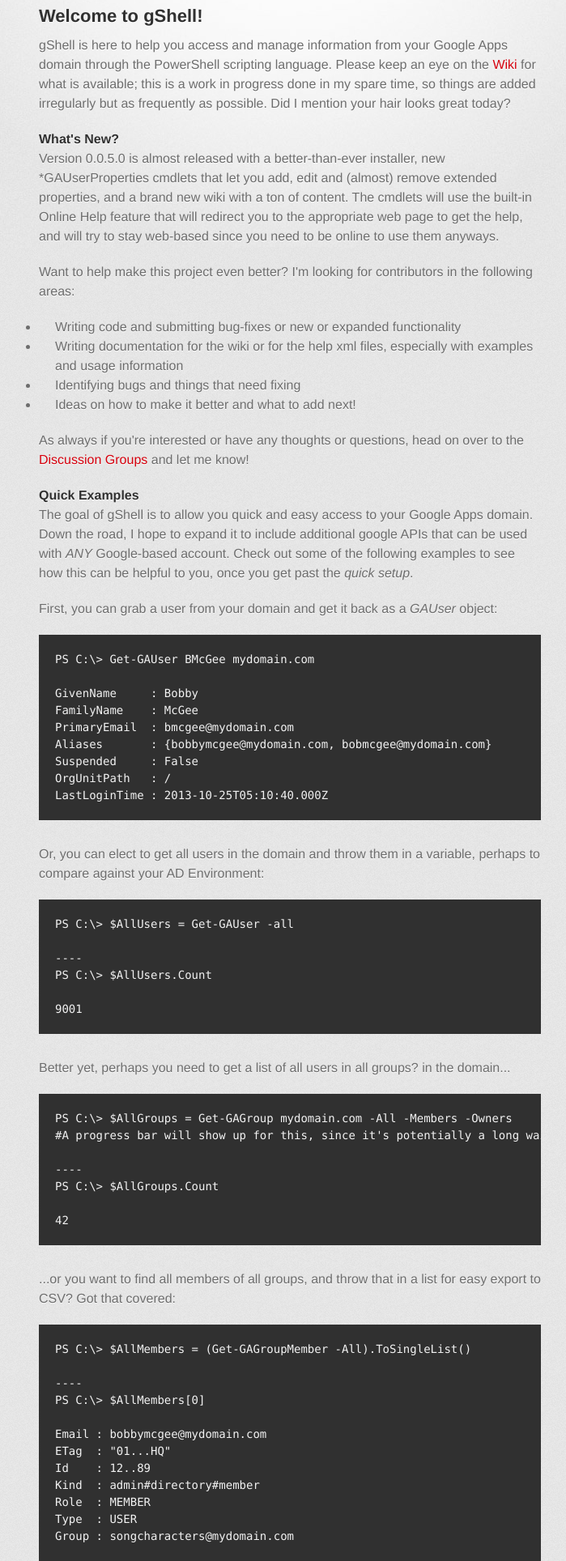
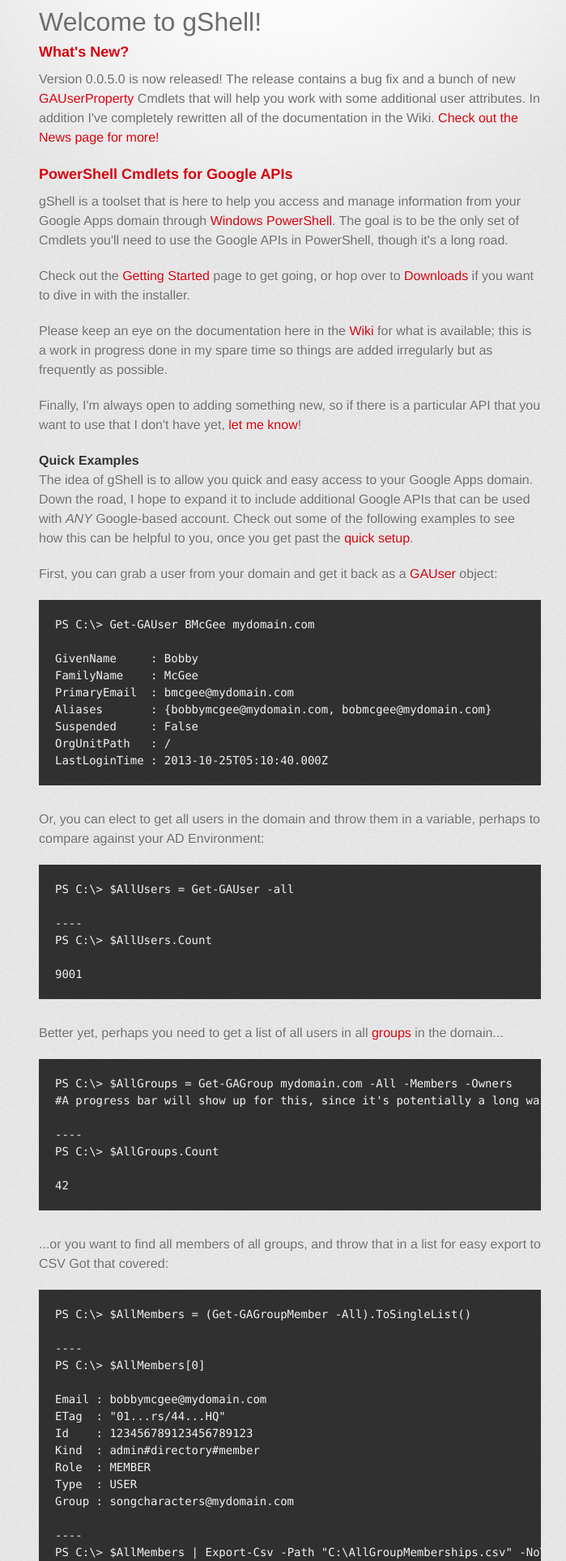
Before and after one commit to squid808/gShell, a plain HTML site: page index.html in a window 1280 px wide. Shown: the part 268-2196 px from the top of the page at 81% size, without its empty margins (282-981 px from the left). Drawn offline with Linux system fonts and the light colour scheme; a web font is replaced by a local one.

```diff
--- a/index.html
+++ b/index.html
@@ -10,7 +10,7 @@
     <!--[if lt IE 9]>
     <script src="//html5shiv.googlecode.com/svn/trunk/html5.js"></script>
     <![endif]-->
-    <title>Gshell by squid808</title>
+    <title>gShell by squid808</title>
   </head>
 
   <body>
@@ -18,7 +18,7 @@
       <div class="inner">
 
         <header>
-          <h1>Gshell</h1>
+          <h1>gShell</h1>
           <h2>PowerShell Cmdlets for Google Apps and Gmail</h2>
         </header>
 
@@ -31,98 +31,94 @@
         <hr>
 
         <section id="main_content">
-          <h2>
-<a id="welcome-to-gshell" class="anchor" href="#welcome-to-gshell" aria-hidden="true"><span class="octicon octicon-link"></span></a>Welcome to gShell!</h2>
+          <h1>
+<a id="welcome-to-gshell" class="anchor" href="#welcome-to-gshell" aria-hidden="true"><span class="octicon octicon-link"></span></a>Welcome to gShell!</h1>
 
-<p>gShell is here to help you access and manage information from your Google Apps domain through the PowerShell scripting language. Please keep an eye on the <a href="https://github.com/squid808/gShell/wiki">Wiki</a> for what is available; this is a work in progress done in my spare time, so things are added irregularly but as frequently as possible. Did I mention your hair looks great today?</p>
+<h3>
+<a id="whats-new" class="anchor" href="#whats-new" aria-hidden="true"><span class="octicon octicon-link"></span></a>What's New?</h3>
 
-<h4>
-<a id="whats-new" class="anchor" href="#whats-new" aria-hidden="true"><span class="octicon octicon-link"></span></a>What's New?</h4>
+<p>Version 0.0.5.0 is now released! The release contains a bug fix and a bunch of new <a href="https://github.com/squid808/gShell/wiki/Working-With-User-Properties">GAUserProperty</a> Cmdlets that will help you work with some additional user attributes. In addition I've completely rewritten all of the documentation in the Wiki. <a href="https://github.com/squid808/gShell/wiki/News">Check out the News page for more!</a></p>
 
-<p>Version 0.0.5.0 is almost released with a better-than-ever installer, new *GAUserProperties cmdlets that let you add, edit and (almost) remove extended properties, and a brand new wiki with a ton of content. The cmdlets will use the built-in Online Help feature that will redirect you to the appropriate web page to get the help, and will try to stay web-based since you need to be online to use them anyways.</p>
+<h3>
+<a id="powershell-cmdlets-for-google-apis" class="anchor" href="#powershell-cmdlets-for-google-apis" aria-hidden="true"><span class="octicon octicon-link"></span></a>PowerShell Cmdlets for Google APIs</h3>
 
-<p>Want to help make this project even better? I'm looking for contributors in the following areas:</p>
+<p>gShell is a toolset that is here to help you access and manage information from your Google Apps domain through <a href="http://en.wikipedia.org/wiki/Windows_PowerShell">Windows PowerShell</a>. The goal is to be the only set of Cmdlets you'll need to use the Google APIs in PowerShell, though it's a long road.</p>
 
-<ul>
-<li>Writing code and submitting bug-fixes or new or expanded functionality</li>
-<li>Writing documentation for the wiki or for the help xml files, especially with examples and usage information</li>
-<li>Identifying bugs and things that need fixing</li>
-<li>Ideas on how to make it better and what to add next!</li>
-</ul>
+<p>Check out the <a href="https://github.com/squid808/gShell/wiki/Getting-Started">Getting Started</a> page to get going, or hop over to <a href="https://github.com/squid808/gShell/wiki/Downloads">Downloads</a> if you want to dive in with the installer.</p>
 
-<p>As always if you're interested or have any thoughts or questions, head on over to the <a href="https://github.com/squid808/gShell/wiki/Discussion-Groups">Discussion Groups</a> and let me know!</p>
+<p>Please keep an eye on the documentation here in the <a href="https://github.com/squid808/gShell/wiki">Wiki</a> for what is available; this is a work in progress done in my spare time so things are added irregularly but as frequently as possible.</p>
+
+<p>Finally, I'm always open to adding something new, so if there is a particular API that you want to use that I don't have yet, <a href="https://github.com/squid808/gShell/wiki/Discussion-Groups">let me know</a>!</p>
 
 <h4>
 <a id="quick-examples" class="anchor" href="#quick-examples" aria-hidden="true"><span class="octicon octicon-link"></span></a>Quick Examples</h4>
 
-<p>The goal of gShell is to allow you quick and easy access to your Google Apps domain. Down the road, I hope to expand it to include additional google APIs that can be used with <em>ANY</em> Google-based account. Check out some of the following examples to see how this can be helpful to you, once you get past the <em>quick setup</em>.</p>
+<p>The idea of gShell is to allow you quick and easy access to your Google Apps domain. Down the road, I hope to expand it to include additional Google APIs that can be used with <em>ANY</em> Google-based account. Check out some of the following examples to see how this can be helpful to you, once you get past the <a href="https://github.com/squid808/gShell/wiki/Getting-Started">quick setup</a>.</p>
 
-<p>First, you can grab a user from your domain and get it back as a <em>GAUser</em> object:</p>
+<p>First, you can grab a user from your domain and get it back as a <a href="https://github.com/squid808/gShell/wiki/GAUser">GAUser</a> object:</p>
 
-<pre><code>PS C:\&gt; Get-GAUser BMcGee mydomain.com
+<div class="highlight highlight-PowerShell"><pre>PS C:\&gt; <span class="pl-k"><span class="pl-k">Get-GAUser</span></span> BMcGee mydomain.com
 
 GivenName     : Bobby
 FamilyName    : McGee
 PrimaryEmail  : bmcgee@mydomain.com
 Aliases       : {bobbymcgee@mydomain.com, bobmcgee@mydomain.com}
 Suspended     : False
-OrgUnitPath   : /
-LastLoginTime : 2013-10-25T05:10:40.000Z
-</code></pre>
+OrgUnitPath   : <span class="pl-k">/</span>
+LastLoginTime : <span class="pl-c1">2013</span><span class="pl-k"><span class="pl-k">-</span></span><span class="pl-c1">10</span><span class="pl-k"><span class="pl-k">-</span></span><span class="pl-c1">25</span>T05:<span class="pl-c1">10</span>:<span class="pl-c1">40.00</span>0Z</pre></div>
 
 <p>Or, you can elect to get all users in the domain and throw them in a variable, perhaps to compare against your AD Environment:</p>
 
-<pre><code>PS C:\&gt; $AllUsers = Get-GAUser -all
+<div class="highlight highlight-PowerShell"><pre>PS C:\&gt; <span class="pl-vo">$AllUsers</span> <span class="pl-k">=</span> <span class="pl-k"><span class="pl-k">Get-GAUser</span></span> <span class="pl-k">-</span>all
 
-----
-PS C:\&gt; $AllUsers.Count
+<span class="pl-k">----</span>
+PS C:\&gt; <span class="pl-vo">$AllUsers</span>.Count
 
-9001
-</code></pre>
+<span class="pl-c1">9001</span></pre></div>
 
-<p>Better yet, perhaps you need to get a list of all users in all groups? in the domain...</p>
+<p>Better yet, perhaps you need to get a list of all users in all <a href="https://github.com/squid808/gShell/wiki/GAGroup">groups</a> in the domain...</p>
 
-<pre><code>PS C:\&gt; $AllGroups = Get-GAGroup mydomain.com -All -Members -Owners
-#A progress bar will show up for this, since it's potentially a long wait
+<div class="highlight highlight-PowerShell"><pre>PS C:\&gt; <span class="pl-vo">$AllGroups</span> <span class="pl-k">=</span> <span class="pl-k"><span class="pl-k">Get-GAGroup</span></span> mydomain.com <span class="pl-k">-</span>All <span class="pl-k">-</span>Members <span class="pl-k">-</span>Owners
+<span class="pl-c">#A progress bar will show up for this, since it's potentially a long wait</span>
 
-----
-PS C:\&gt; $AllGroups.Count
+<span class="pl-k">----</span>
+PS C:\&gt; <span class="pl-vo">$AllGroups</span>.Count
 
-42
-</code></pre>
+<span class="pl-c1">42</span></pre></div>
 
-<p>...or you want to find all members of all groups, and throw that in a list for easy export to CSV? Got that covered:</p>
+<p>...or you want to find all members of all groups, and throw that in a list for easy export to CSV Got that covered:</p>
 
-<pre><code>PS C:\&gt; $AllMembers = (Get-GAGroupMember -All).ToSingleList()
+<div class="highlight highlight-PowerShell"><pre>PS C:\&gt; <span class="pl-vo">$AllMembers</span> <span class="pl-k">=</span> (<span class="pl-k"><span class="pl-k">Get-GAGroupMember</span></span> <span class="pl-k">-</span>All).ToSingleList()
 
-----
-PS C:\&gt; $AllMembers[0]
+<span class="pl-k">----</span>
+PS C:\&gt; <span class="pl-vo">$AllMembers</span>[<span class="pl-c1">0</span>]
 
 Email : bobbymcgee@mydomain.com
-ETag  : "01...HQ"
-Id    : 12..89
+ETag  : <span class="pl-s1"><span class="pl-pds">"</span>01...rs/44...HQ<span class="pl-pds">"</span></span>
+Id    : <span class="pl-c1">123456789123456789123</span>
 Kind  : admin#directory#member
 Role  : MEMBER
 Type  : USER
 Group : songcharacters@mydomain.com
 
-----
-PS C:\&gt; $AllMembers | Export-Csv -Path "C:\AllGroupMemberships.csv" -NoTypeInformation
+<span class="pl-k">----</span>
+PS C:\&gt; <span class="pl-vo">$AllMembers</span> <span class="pl-k">|</span> <span class="pl-k"><span class="pl-k">Export-Csv</span></span> <span class="pl-k">-</span>Path <span class="pl-s1"><span class="pl-pds">"</span>C:\AllGroupMemberships.csv<span class="pl-pds">"</span></span> <span class="pl-k">-</span>NoTypeInformation
 
-----
-PS C:\&gt; (Get-Content "C:\AllDomainGroupMemberships.csv")[0..1]
-#Let's look directly at the CSV file...
+<span class="pl-k">----</span>
+PS C:\&gt; (<span class="pl-k"><span class="pl-k">Get-Content</span></span> <span class="pl-s1"><span class="pl-pds">"</span>C:\AllDomainGroupMemberships.csv<span class="pl-pds">"</span></span>)[<span class="pl-c1">0..1</span>]
+<span class="pl-c">#Let's look directly at the CSV file...</span>
 
-"Email","ETag","Id","Kind","Role","Type","Group"
-,"""01..HQ""","12..89","admin#directory#member","MEMBER","USER"
-,"songcharacters@mydomain.com"
-</code></pre>
+<span class="pl-s1"><span class="pl-pds">"</span>Email<span class="pl-pds">"</span></span>,<span class="pl-s1"><span class="pl-pds">"</span>ETag<span class="pl-pds">"</span></span>,<span class="pl-s1"><span class="pl-pds">"</span>Id<span class="pl-pds">"</span></span>,<span class="pl-s1"><span class="pl-pds">"</span>Kind<span class="pl-pds">"</span></span>,<span class="pl-s1"><span class="pl-pds">"</span>Role<span class="pl-pds">"</span></span>,<span class="pl-s1"><span class="pl-pds">"</span>Type<span class="pl-pds">"</span></span>,<span class="pl-s1"><span class="pl-pds">"</span>Group<span class="pl-pds">"</span></span>
+,<span class="pl-s1"><span class="pl-pds">"""</span>01...rs/44...HQ<span class="pl-pds">"""</span></span>,<span class="pl-s1"><span class="pl-pds">"</span>12...23<span class="pl-pds">"</span></span>,<span class="pl-s1"><span class="pl-pds">"</span>admin#directory#member<span class="pl-pds">"</span></span>,<span class="pl-s1"><span class="pl-pds">"</span>MEMBER<span class="pl-pds">"</span></span>,<span class="pl-s1"><span class="pl-pds">"</span>USER<span class="pl-pds">"</span></span>
+,<span class="pl-s1"><span class="pl-pds">"</span>songcharacters@mydomain.com<span class="pl-pds">"</span></span></pre></div>
 
-<p>This is the tip of the iceberg of what's possible and what's available. If you need help or have questions, requests or you found a bug, drop a line in the <a href="https://github.com/squid808/gShell/wiki/Discussion-Groups">Discussion Groups</a>.</p>
+<p>This is the tip of the iceberg of what's possible and what's available. If you need help or have questions, requests or you found a bug, drop a line in the <a href="https://github.com/squid808/gShell/wiki/Discussion-Groups">discussion group</a>.</p>
+
+<p>Stay tuned, and please reach out if you have any questions, concerns or requests.</p>
         </section>
 
         <footer>
-          Gshell is maintained by <a href="https://github.com/squid808">squid808</a><br>
+          gShell is maintained by <a href="https://github.com/squid808">squid808</a><br>
           This page was generated by <a href="http://pages.github.com">GitHub Pages</a>. Tactile theme by <a href="https://twitter.com/jasonlong">Jason Long</a>.
         </footer>
 
```
Also changed, not shown: params.json (+1 -1 lines).
